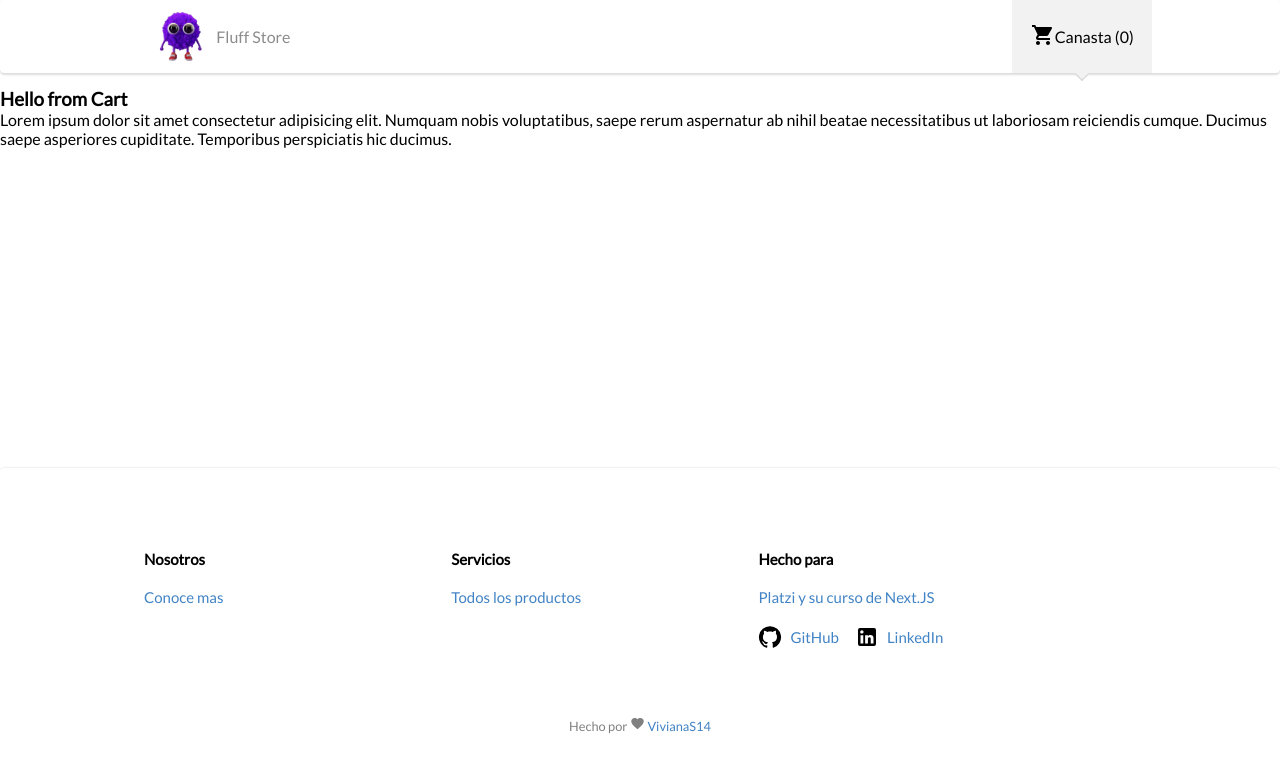
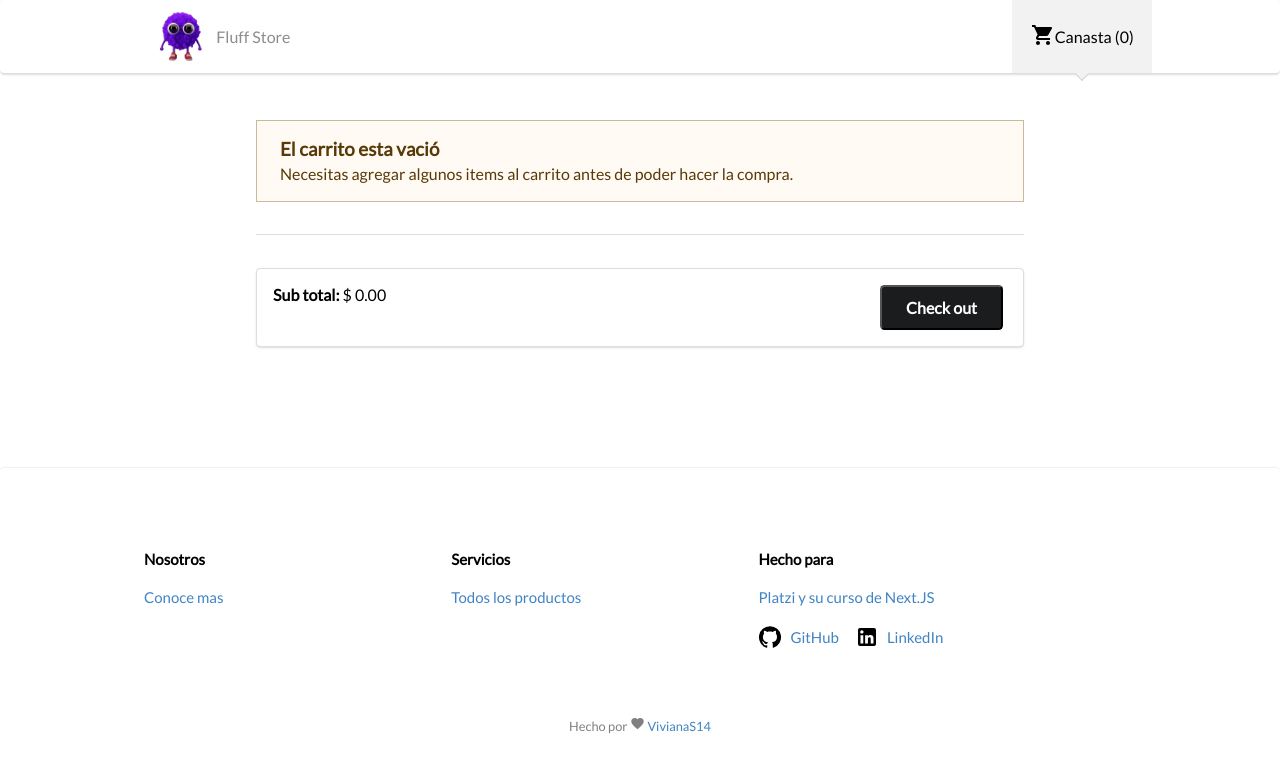
Before and after one commit to VivianaS14/platzi-nextjs, a Next.js app: page /cart in a window 1280 px wide. Shown: the top 772 px of the page. Built offline with nearby package versions, Linux system fonts and the light colour scheme.

Commit message:
feat: added cart list and summary

```diff
--- /dev/null
+++ b/app/cart/cart.css
@@ -0,0 +1,19 @@
+.cartContainer {
+  width: 60%;
+}
+
+.divider {
+  height: 0;
+  margin: 2rem 0;
+  line-height: 1;
+  font-weight: 700;
+  color: rgba(0, 0, 0, 0.85);
+  border-top: 1px solid rgba(34, 36, 38, 0.15);
+  border-bottom: 1px solid rgba(255, 255, 255, 0.1);
+}
+
+@media screen and (width < 768px) {
+  .cartContainer {
+    width: 90%;
+  }
+}
--- a/app/cart/page.tsx
+++ b/app/cart/page.tsx
@@ -1,13 +1,19 @@
+"use client";
+
+import CartItemList from "@components/CartItemList/CartItemList";
+import { useCart, useCartMutations } from "@store/Cart";
+import "./cart.css";
+import CartSummary from "@components/CartSummary/CartSummary";
+
 export default function Page() {
+  const { items, subtotal } = useCart();
+  const { removeFromCart } = useCartMutations();
+
   return (
-    <div>
-      <h3>Hello from Cart</h3>
-      <p>
-        Lorem ipsum dolor sit amet consectetur adipisicing elit. Numquam nobis
-        voluptatibus, saepe rerum aspernatur ab nihil beatae necessitatibus ut
-        laboriosam reiciendis cumque. Ducimus saepe asperiores cupiditate.
-        Temporibus perspiciatis hic ducimus.
-      </p>
-    </div>
+    <main className="cartContainer">
+      <CartItemList items={items} removeFromCart={removeFromCart} />
+      <div className="divider"></div>
+      <CartSummary totalAmount={subtotal} />
+    </main>
   );
 }
--- /dev/null
+++ b/components/CartItemList/CartItemList.css
@@ -0,0 +1,61 @@
+.warningMessage {
+  position: relative;
+  min-height: 1em;
+  width: 100%;
+  margin: 1em 0;
+  padding: 1em 1.5em;
+  line-height: 1.4285;
+
+  background-color: #fffaf3;
+  color: #573a08;
+  box-shadow: inset 0 0 0 1px #c9ba9b, 0 0 0 0 transparent;
+}
+
+.item {
+  position: relative;
+  width: 100%;
+  padding: 1rem 0;
+  border-bottom: 1px solid rgba(34, 36, 38, 0.15);
+  line-height: 2;
+
+  display: flex;
+  gap: 2rem;
+}
+
+.item a {
+  color: #4183c4;
+  text-decoration: none;
+  font-size: 1.5rem;
+}
+
+.item p {
+  color: #888;
+  font-size: 15px;
+}
+
+.itemInfo {
+  width: 100%;
+}
+
+.btnContainer {
+  position: relative;
+  width: 100%;
+  display: flex;
+  justify-content: flex-end;
+}
+
+.item button {
+  padding: 0.3rem 0.5rem;
+  font-weight: 700;
+
+  border-radius: 0.28571429rem;
+  background-color: transparent;
+  border: 1px solid rgba(34, 36, 38, 0.15);
+  box-shadow: inset 0 0 0 1px rgba(34, 36, 38, 0.15);
+  color: rgba(0, 0, 0, 0.6);
+  cursor: pointer;
+}
+
+.item button:hover {
+  border: 1px solid rgba(17, 17, 17, 1);
+}
--- /dev/null
+++ b/components/CartItemList/CartItemList.tsx
@@ -0,0 +1,52 @@
+"use client";
+import React from "react";
+import { CartItemType } from "@store/Cart";
+import { TProduct } from "index";
+import ClearIcon from "@mui/icons-material/Clear";
+import "./CartItemList.css";
+import Link from "next/link";
+
+interface Props {
+  items: CartItemType[];
+  removeFromCart: (product: TProduct) => void;
+}
+
+function CartItemList({ items, removeFromCart }: Props) {
+  if (items.length === 0)
+    return (
+      <section className="warningMessage">
+        <h3>El carrito esta vació</h3>
+        <p>
+          Necesitas agregar algunos items al carrito antes de poder hacer la
+          compra.
+        </p>
+      </section>
+    );
+
+  return (
+    <section className="itemsContainer">
+      {items.map((item) => (
+        <div className="item">
+          <div className="itemImage">
+            <img src={item.image as string} alt="Product Image" width={130} />
+          </div>
+          <div className="itemInfo">
+            <Link href={`/product/${item.id}`}>{item.name}</Link>
+            <p>
+              {" "}
+              {item.quantity} X $ {item.price}
+            </p>
+            <p>SKU: {item.sku}</p>
+            <div className="btnContainer">
+              <button onClick={() => removeFromCart(item)}>
+                <ClearIcon />
+              </button>
+            </div>
+          </div>
+        </div>
+      ))}
+    </section>
+  );
+}
+
+export default CartItemList;
--- /dev/null
+++ b/components/CartSummary/CartSummary.css
@@ -0,0 +1,27 @@
+.cartSummaryContainer {
+  width: 100%;
+  padding: 1rem;
+  display: flex;
+  justify-content: space-between;
+  position: relative;
+
+  background-color: #fff;
+  box-shadow: 0 1px 2px 0 rgba(34, 36, 38, 0.15);
+  border-radius: 0.28571429rem;
+  border: 1px solid rgba(34, 36, 38, 0.15);
+}
+
+.cartSummaryContainer button {
+  min-height: 1em;
+  margin: 0 0.25em 0 0;
+  padding: 0.68571429em 1.5em;
+  font-weight: 700;
+  font-family: var(--font-lato);
+  font-size: 1rem;
+
+  border-radius: 0.28571429rem;
+  box-shadow: inset 0 0 0 0 rgba(34, 36, 38, 0.15);
+  background-color: #1b1c1d;
+  color: #fff;
+  cursor: pointer;
+}
--- /dev/null
+++ b/components/CartSummary/CartSummary.tsx
@@ -0,0 +1,19 @@
+import React from "react";
+import "./CartSummary.css";
+
+interface Props {
+  totalAmount: number;
+}
+
+export default function CartSummary({ totalAmount }: Props) {
+  const subtotal = totalAmount.toFixed(2);
+
+  return (
+    <section className="cartSummaryContainer">
+      <span>
+        <strong>Sub total: </strong> $ {subtotal}
+      </span>
+      <button>Check out</button>
+    </section>
+  );
+}
```
